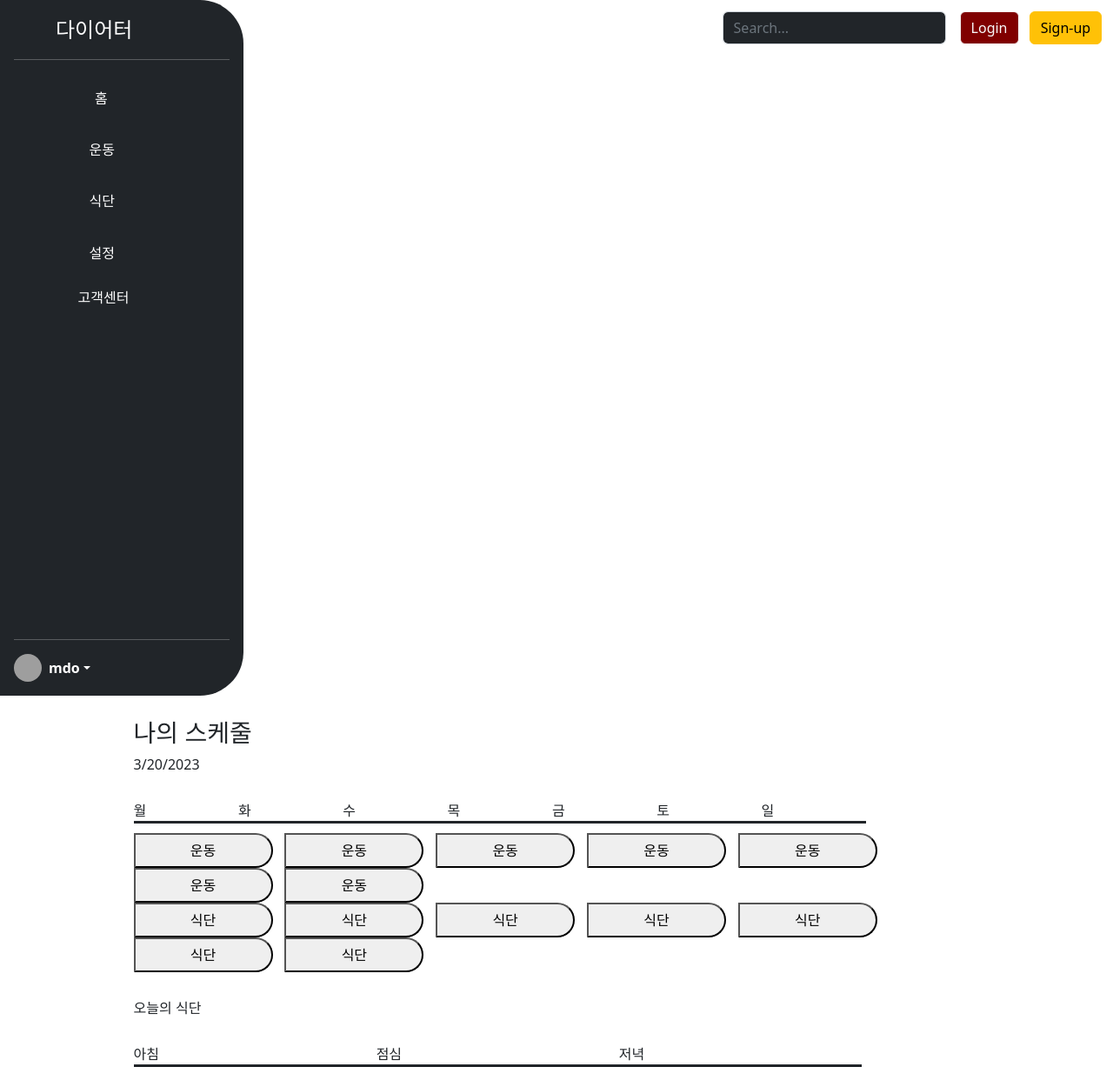
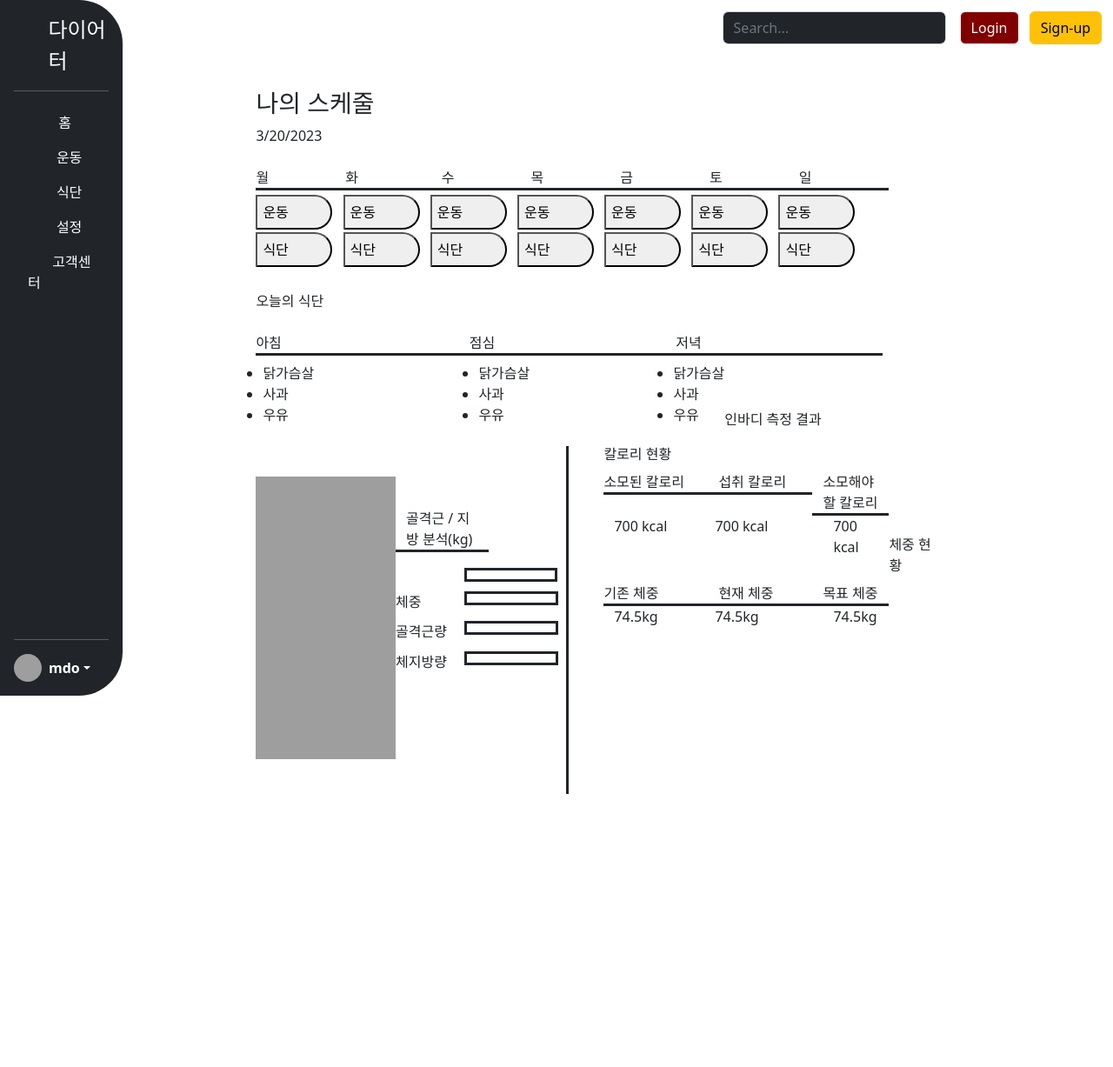
Before and after one commit to Ryujinwoo1/capstone-project, a Django app: page /secondproject/ in a window 1280 px wide. Shown: the whole page at 87% size. After the commit the page ends 913 px from the top, so only its background shows below. Run offline with Django 4.2, Linux system fonts and the light colour scheme; grey boxes are pictures that could not be loaded.

Commit message:
front v2

```diff
--- a/secondproject/templates/secondproject/index.html
+++ b/secondproject/templates/secondproject/index.html
@@ -23,7 +23,7 @@
                 </div>
               </div>
 
-    <div class="d-flex flex-column p-3 text-bg-dark" style="width: 280px; height:100vh;  border-radius:0px 50px 50px 0px; float:left;">
+    <div class="d-flex flex-column p-3 text-bg-dark" style="width: 11%; height:100vh;  border-radius:0px 50px 50px 0px; float:left;">
         <a href="/" class="d-flex align-items-center mb-3 mb-md-0 me-md-auto text-white text-decoration-none" >
           <svg class="bi pe-none me-2" width="40" height="32"><use xlink:href="#bootstrap"></use></svg>
           <span class="fs-4">다이어터</span>
@@ -77,7 +77,7 @@
         </div>
 
       </div>
-      <div style='float:left; margin-top:2%; margin-left:12%; width:120vh;'>
+      <div style='float:left; margin-top:4%; margin-left:12%; width:100vh;'>
          <h3>나의 스케줄</h3>
          <div style="text-size:25px;">
             <script>
@@ -85,9 +85,9 @@
             document.write(date);
             </script>
             </div>
-            <div style = "padding-top:3%; padding-left:0;">
+            <div style = "padding-top:3%;">
                 <container style="float:left; padding-right:11%; border-bottom: solid;">월</container>
-                <container style="float:left; padding-right:11%; border-bottom: solid;">화</container>
+                <container style="float:left; padding-right:12%; border-bottom: solid;">화</container>
                 <container style="float:left; padding-right:11%; border-bottom: solid;">수</container>
                 <container style="float:left; padding-right:11%; border-bottom: solid;">목</container>
                 <container style="float:left; padding-right:11%; border-bottom: solid;">금</container>
@@ -95,33 +95,109 @@
                 <container style="float:left; padding-right:11%; border-bottom: solid;">일</container>
             </div>
             <div style="padding-top:4%;padding-left:0;">
-                <container style="padding-right:1%;"><button herf="#" style="width:160px; height:40px; border-radius:0px 50px 50px 0px; ">운동</button></container>
-                <container style="padding-right:1%;"><button herf="#" style="width:160px; height:40px; border-radius:0px 50px 50px 0px; ">운동</button></container>
-                <container style="padding-right:1%;"><button herf="#" style="width:160px; height:40px; border-radius:0px 50px 50px 0px; ">운동</button></container>
-                <container style="padding-right:1%;"><button herf="#" style="width:160px; height:40px; border-radius:0px 50px 50px 0px; ">운동</button></container>
-                <container style="padding-right:1%;"><button herf="#" style="width:160px; height:40px; border-radius:0px 50px 50px 0px; ">운동</button></container>
-                <container style="padding-right:1%;"><button herf="#" style="width:160px; height:40px; border-radius:0px 50px 50px 0px; ">운동</button></container>
-                <container style="padding-right:1%;"><button herf="#" style="width:160px; height:40px; border-radius:0px 50px 50px 0px; ">운동</button></container>
+                <container style="padding-right:1%; "><button herf="#" style="width:11%; height:40px; border-radius:0px 50px 50px 0px; padding-bottom:-2%;"><div style="float:left;">운동</div></button></container>
+                <container style="padding-right:1%; "><button herf="#" style="width:11%; height:40px; border-radius:0px 50px 50px 0px; padding-bottom:-2%;"><div style="float:left;">운동</div></button></container>
+                <container style="padding-right:1%; "><button herf="#" style="width:11%; height:40px; border-radius:0px 50px 50px 0px; padding-bottom:-2%;"><div style="float:left;">운동</div></button></container>
+                <container style="padding-right:1%; "><button herf="#" style="width:11%; height:40px; border-radius:0px 50px 50px 0px; padding-bottom:-2%;"><div style="float:left;">운동</div></button></container>
+                <container style="padding-right:1%; "><button herf="#" style="width:11%; height:40px; border-radius:0px 50px 50px 0px; padding-bottom:-2%;"><div style="float:left;">운동</div></button></container>
+                <container style="padding-right:1%; "><button herf="#" style="width:11%; height:40px; border-radius:0px 50px 50px 0px; padding-bottom:-2%;"><div style="float:left;">운동</div></button></container>
+                <container style="padding-right:1%; "><button herf="#" style="width:11%; height:40px; border-radius:0px 50px 50px 0px; padding-bottom:-2%;"><div style="float:left;">운동</div></button></container>
+            </div>
+            <div style="padding-left:0; padding-top:0;">
+                <container style="padding-right:1%; "><button herf="#" style="width:11%; height:40px; border-radius:0px 50px 50px 0px;"><div style="float:left;">식단</div></button></container>
+                <container style="padding-right:1%; "><button herf="#" style="width:11%; height:40px; border-radius:0px 50px 50px 0px;"><div style="float:left;">식단</div></button></container>
+                <container style="padding-right:1%; "><button herf="#" style="width:11%; height:40px; border-radius:0px 50px 50px 0px;"><div style="float:left;">식단</div></button></container>
+                <container style="padding-right:1%; "><button herf="#" style="width:11%; height:40px; border-radius:0px 50px 50px 0px;"><div style="float:left;">식단</div></button></container>
+                <container style="padding-right:1%; "><button herf="#" style="width:11%; height:40px; border-radius:0px 50px 50px 0px;"><div style="float:left;">식단</div></button></container>
+                <container style="padding-right:1%; "><button herf="#" style="width:11%; height:40px; border-radius:0px 50px 50px 0px;"><div style="float:left;">식단</div></button></container>
+                <container style="padding-right:1%; "><button herf="#" style="width:11%; height:40px; border-radius:0px 50px 50px 0px;"><div style="float:left;">식단</div></button></container>
+            </div>
 
-            <div style="padding-left:0; padding-top:0;">
-                <container style="padding-right:1%;"><button style="width:160px; height:40px; border-radius:0px 50px 50px 0px; ">식단</button></container>
-                <container style="padding-right:1%;"><button style="width:160px; height:40px; border-radius:0px 50px 50px 0px; ">식단</button></container>
-                <container style="padding-right:1%;"><button style="width:160px; height:40px; border-radius:0px 50px 50px 0px; ">식단</button></container>
-                <container style="padding-right:1%;"><button style="width:160px; height:40px; border-radius:0px 50px 50px 0px; ">식단</button></container>
-                <container style="padding-right:1%;"><button style="width:160px; height:40px; border-radius:0px 50px 50px 0px; ">식단</button></container>
-                <container style="padding-right:1%;"><button style="width:160px; height:40px; border-radius:0px 50px 50px 0px; ">식단</button></container>
-                <container style="padding-right:1%;"><button style="width:160px; height:40px; border-radius:0px 50px 50px 0px; ">식단</button></container>
-            </div>
-        </div>
+
             <div style="padding-top:3%;">
                 <p1>오늘의 식단</p1>
-                <div style="padding-top:3%;">
-                    <container style="float:left; padding-right:26%; border-bottom: solid;">아침</container>
+                <div style="padding-top:3%; ">
+                    <container style="float:left; padding-right:27%; border-bottom: solid;">아침</container>
                     <container style="float:left; padding-right:26%; border-bottom: solid;">점심</container>
                     <container style="float:left; padding-right:26%; border-bottom: solid;">저녁</container>
+
+                    <ul style="float:left; padding-left:1%; width:28%;padding-top: 1%;">
+                        <li >닭가슴살</li>
+                        <li >사과</li>
+                        <li >우유</li>
+                    </ul>
+                    <ul style="float:left; width:28%;padding-top: 1%;">
+                        <li>닭가슴살</li>
+                        <li>사과</li>
+                        <li>우유</li>
+                    </ul>
+                    <ul style="float:left;padding-top: 1%;">
+                        <li>닭가슴살</li>
+                        <li>사과</li>
+                        <li>우유</li>
+                    </ul>
+                </div>
+
+            </div>
+           <div style = "padding-top:11%; padding-left:0;">
+            <p1>인바디 측정 결과</p1>
+        </div>
+            <container style="float:left; margin-top:1%; width:45%; height:50vh; border-right: solid;">
+
+                <img style="float:left; width:45%; height:90%; padding-top:10%;" src="https://robilitive.hansnara.pe.kr/wp-content/uploads/sites/6/2014/04/body-diagram.png">
+                <div class="container" style="float:left; border-bottom:solid; width:30%; padding-top:20%;">
+                    골격근 / 지방 분석(kg)
+                </div>
+
+                <div class="container" style="border:solid; float:right; margin-right:3%; width:30%; height:4%; margin-top:5%;">
+                </div>
+            <div style= "float:left; width:54%; padding-top:3%;">체중
+                <div class="container" style="border:solid; float:right; margin-right:3%; width:56%; height:2vh;">
+
                 </div>
             </div>
+            <div style= "float:left; width:54%; padding-top:3%;">골격근량
+                <div class="container" style="border:solid; float:right; margin-right:3%; width:56%; height:2vh;">
+
+                </div>
+            </div>
+            <div style= "float:left; width:54%; padding-top:3%;">체지방량
+                <div class="container" style="border:solid; float:right; margin-right:3%; width:56%; height:2vh;">
+
+                </div>
+            </div>
+
+            </container>
+                <div class='container' style='padding-left:50%; margin-top:2%;'> 칼로리 현황</div>
+                <div class="container" style=" float:left; margin-left:5%; border-bottom:solid; width:15%; margin-top:1%; padding-left:0; ">소모된 칼로리
+                </div>
+                <div class="container" style=" float:left; border-bottom:solid; width:15%; margin-top:1%; margin-left:0; height:5%;">섭취 칼로리
+                </div>
+                <div class="container" style="float:left; border-bottom:solid; width:11%; margin-top:1%; padding-right:0;">소모해야 할 칼로리
+                </div>
+                <div class="container" style=" float:left; margin-left:5%;  width:15%;   ">700 kcal
+                </div>
+                <div class="container" style=" float:left;  width:15%;  padding-left:1%;">700 kcal
+                </div>
+                <div class="container" style="float:left;  width:11%; padding-left:3%; ">700 kcal
+                </div>
+                <div class='container' style='padding-left:50%; margin-top:10%;'> 체중 현황</div>
+                <div class="container" style=" float:left; margin-left:5%; border-bottom:solid; width:15%; margin-top:1%; padding-left:0; ">기존 체중
+                </div>
+                <div class="container" style=" float:left; border-bottom:solid; width:15%; margin-top:1%; margin-left:0; height:5%;">현재 체중
+                </div>
+                <div class="container" style="float:left; border-bottom:solid; width:11%; margin-top:1%; padding-right:0;">목표 체중
+                </div>
+                <div class="container" style=" float:left; margin-left:5%;  width:15%;   ">74.5kg
+                </div>
+                <div class="container" style=" float:left;  width:15%;  padding-left:1%;">74.5kg
+                </div>
+                <div class="container" style="float:left;  width:11%; padding-left:3%; ">74.5kg
+                </div>
+
+
       </div>
+
 
 
 
```
